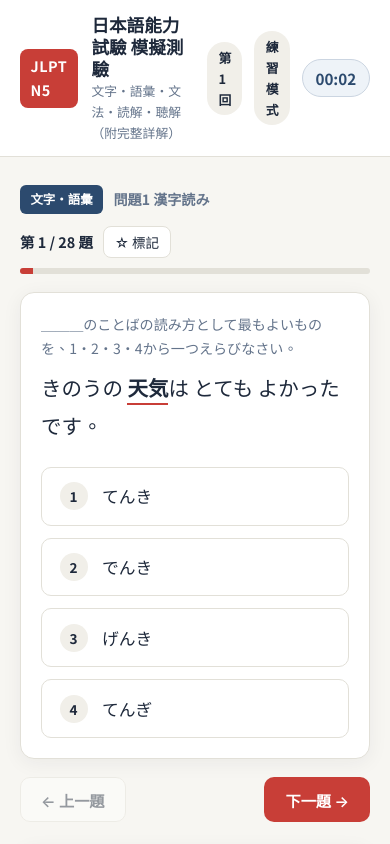
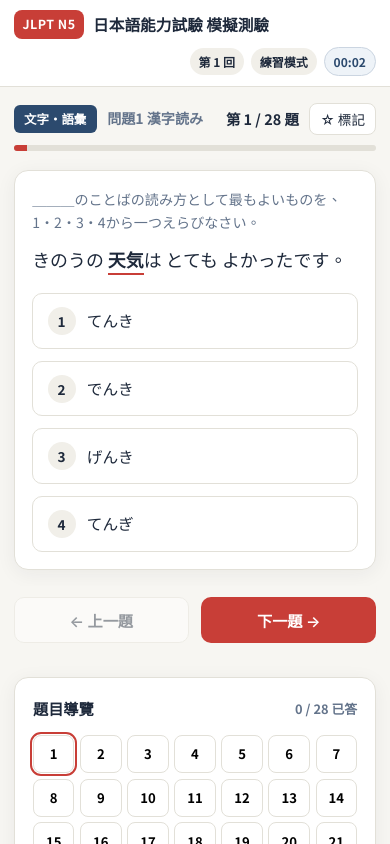
Before and after one commit to mkgeo/n5_mock_exam, a plain HTML site: page index.html in a window 390 px wide. Both pictures are taken after a click on the button "開始測驗". Shown: the top 844 px of the page. Drawn offline with Linux system fonts and the light colour scheme.

Commit message:
style: optimize layout and touch controls for mobile

```diff
--- a/styles.css
+++ b/styles.css
@@ -26,6 +26,13 @@
   box-sizing: border-box;
   margin: 0;
   padding: 0;
+  -webkit-tap-highlight-color: transparent;
+}
+
+button,
+select,
+label {
+  touch-action: manipulation;
 }
 
 body {
@@ -1001,13 +1008,118 @@ body {
   }
 }
 
+@media (max-width: 640px) {
+  .header-inner {
+    padding: 0.65rem 0.9rem;
+    flex-wrap: wrap;
+    gap: 0.5rem;
+  }
+  .brand {
+    gap: 0.6rem;
+  }
+  .brand-badge {
+    font-size: 0.78rem;
+    padding: 0.25rem 0.5rem;
+  }
+  .brand-text h1 {
+    font-size: 0.98rem;
+  }
+  .brand-text p {
+    display: none;
+  }
+  .header-actions {
+    width: 100%;
+    justify-content: flex-end;
+    gap: 0.45rem;
+  }
+  .mode-pill,
+  .timer-pill {
+    font-size: 0.75rem;
+    padding: 0.22rem 0.55rem;
+  }
+  .main-container {
+    padding: 1rem 0.85rem 2.25rem;
+  }
+  .hero-card h2 {
+    font-size: 1.45rem;
+  }
+  .set-select {
+    width: 100%;
+    min-width: 0;
+  }
+  .quiz-nav-footer {
+    position: sticky;
+    bottom: 0;
+    background: rgba(247, 246, 242, 0.96);
+    backdrop-filter: blur(6px);
+    padding: 0.65rem 0;
+    margin-top: 1rem;
+    z-index: 20;
+  }
+  .quiz-nav-footer .btn {
+    flex: 1;
+    min-height: 46px;
+  }
+  .result-top {
+    flex-direction: column;
+    text-align: center;
+    gap: 1.1rem;
+  }
+  .result-meta-stats {
+    justify-content: center;
+  }
+}
+
 @media (max-width: 520px) {
   .hero-card,
   .question-card,
-  .result-summary-card {
-    padding: 1.25rem;
+  .result-summary-card,
+  .review-card {
+    padding: 1.1rem;
+  }
+  .passage-box,
+  .listening-box {
+    padding: 0.95rem 1rem;
+  }
+  .passage-content {
+    font-size: 0.98rem;
+    line-height: 1.8;
+  }
+  .question-prompt {
+    font-size: 1.12rem;
+    line-height: 1.75;
+    margin-bottom: 1.1rem;
+  }
+  .option-btn {
+    padding: 0.8rem 0.9rem;
+    font-size: 0.98rem;
+    min-height: 48px;
+    gap: 0.7rem;
+  }
+  .set-selector-row .btn,
+  .start-actions .btn,
+  .result-actions .btn {
+    width: 100%;
+    min-height: 46px;
+  }
+  .result-actions {
+    flex-direction: column;
+  }
+  .review-filters {
+    width: 100%;
+    flex-wrap: wrap;
+  }
+  .review-filters .pill {
+    flex: 1;
+    text-align: center;
+    padding: 0.45rem 0.6rem;
   }
   .palette-grid {
-    grid-template-columns: repeat(5, 1fr);
+    grid-template-columns: repeat(7, 1fr);
+    gap: 0.35rem;
+  }
+  .palette-btn {
+    height: 38px;
+    font-size: 0.82rem;
   }
 }
```
